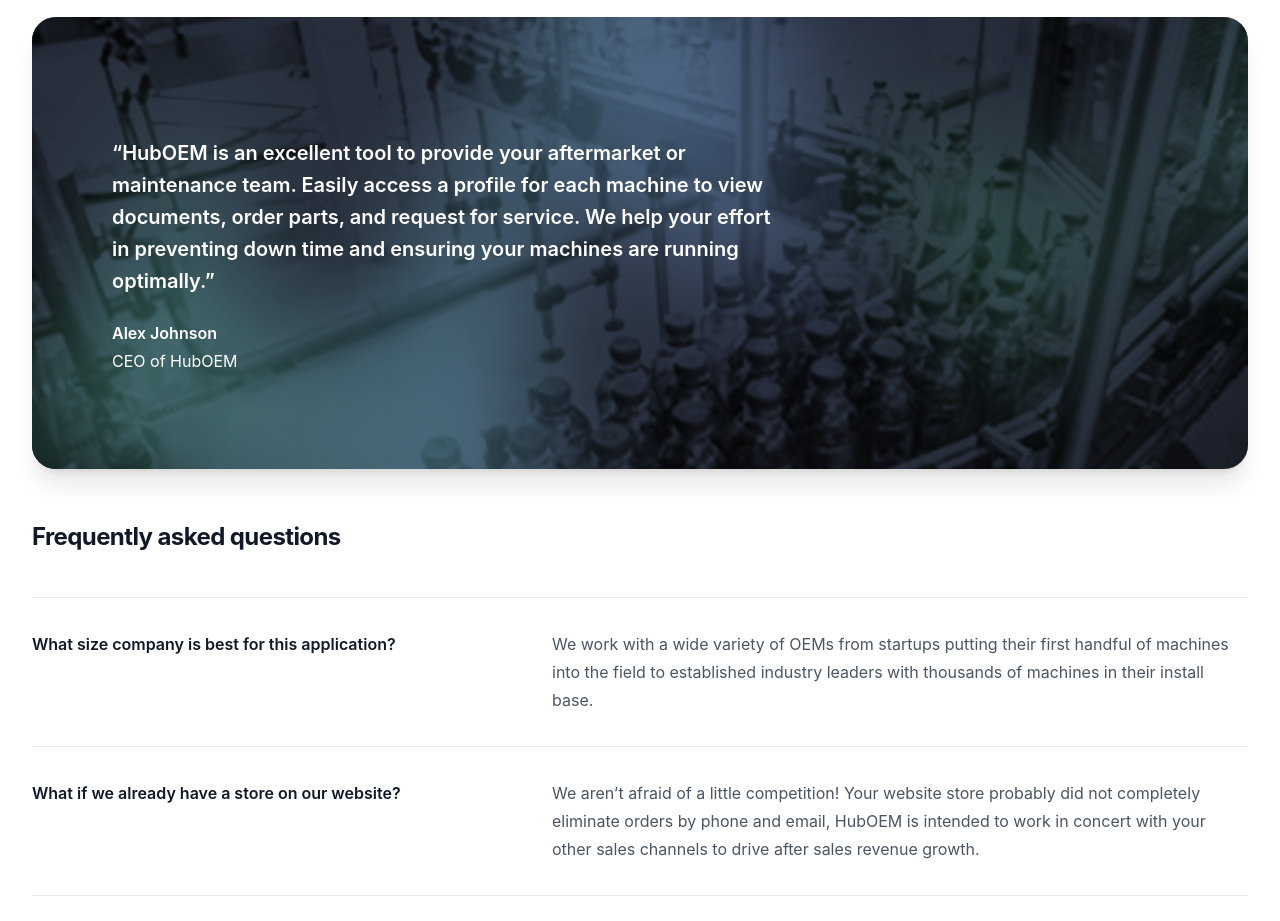
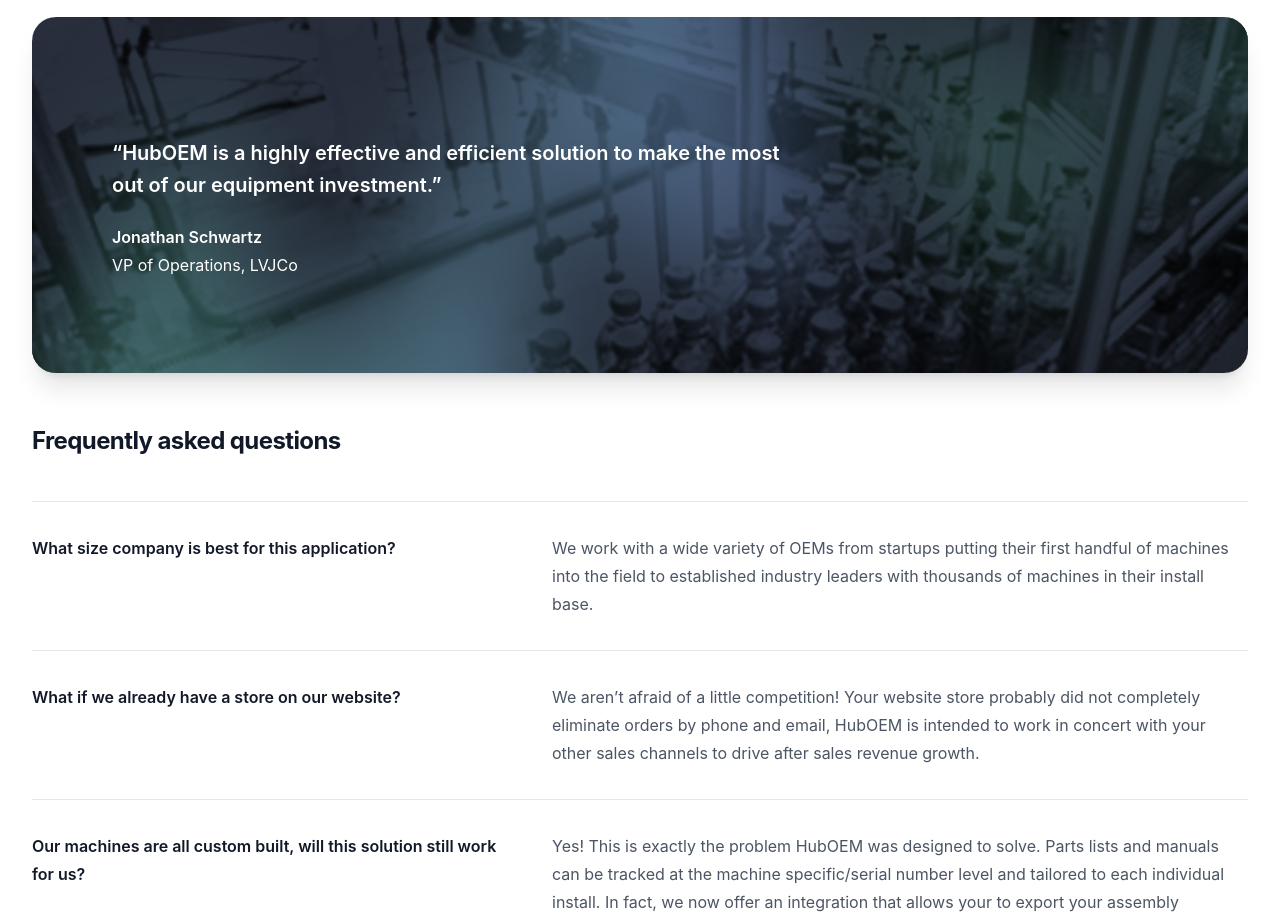
Before and after one commit to ethanfree23/huboem_marketing_page, a React (Create React App) app: page / in a window 1280 px wide. Shown: the part 4580-5501 px from the top of the page. Built offline with nearby package versions, Linux system fonts and the light colour scheme.

Commit message:
quote fixed

```diff
--- a/src/pages/Homepage.js
+++ b/src/pages/Homepage.js
@@ -390,12 +390,12 @@
                             <figure>
                                 <blockquote className="mt-6 text-lg font-semibold text-white sm:text-xl sm:leading-8">
                                     <p>
-                                        “HubOEM is an excellent tool to provide your aftermarket or maintenance team. Easily access a profile for each machine to view documents, order parts, and request for service. We help your effort in preventing down time and ensuring your machines are running optimally.”
+                                        “HubOEM is a highly effective and efficient solution to make the most out of our equipment investment.”
                                     </p>
                                 </blockquote>
                                 <figcaption className="mt-6 text-base text-white">
-                                    <div className="font-semibold">Alex Johnson</div>
-                                    <div className="mt-1">CEO of HubOEM</div>
+                                    <div className="font-semibold">Jonathan Schwartz</div>
+                                    <div className="mt-1">VP of Operations, LVJCo</div>
                                 </figcaption>
                             </figure>
                         </div>
--- a/src/pages/Support/Whitepapers/whitepapersCFO.js
+++ b/src/pages/Support/Whitepapers/whitepapersCFO.js
@@ -28,7 +28,7 @@
             doing more with less, automation equipment OEMs have a unique tool in their toolbelt in the
             form of proactive after-sales demand management (PASDM). PASDM involves OEMs forming
             closer relationships with their customers to create a more consistent, forecastable schedule for
-            wear parts, service, and consumables. In a world of rising labor costs, supply chain
+            wear parts, services, and consumables. In a world of rising labor costs, supply chain
             bottlenecks, and uncertain inflation expectations, strengthening this OEM/Customer relationship
             can pay tremendous dividends in terms of cost savings and operational efficiency in addition to
             the boost it can provide for OEM business valuation.
@@ -37,7 +37,7 @@
           <h2 className="mt-8 text-2xl font-bold tracking-tight text-gray-900">Boosts Higher Margin Sales</h2>
           <p className="mt-6">
             Automation OEMs typically derive most of their revenue from three sources, the first and
-            most obvious being new equipment sales, then service including training, and lastly through
+            most obvious being new equipment sales, then services including training, and lastly through
             the sale of replacement parts, especially wear parts like belts, springs, and bearings. The exact
             balance of these three areas will vary from one organization to the next, depending heavily on
             the type and complexity of machines being sold with parts and service making up anywhere
```
